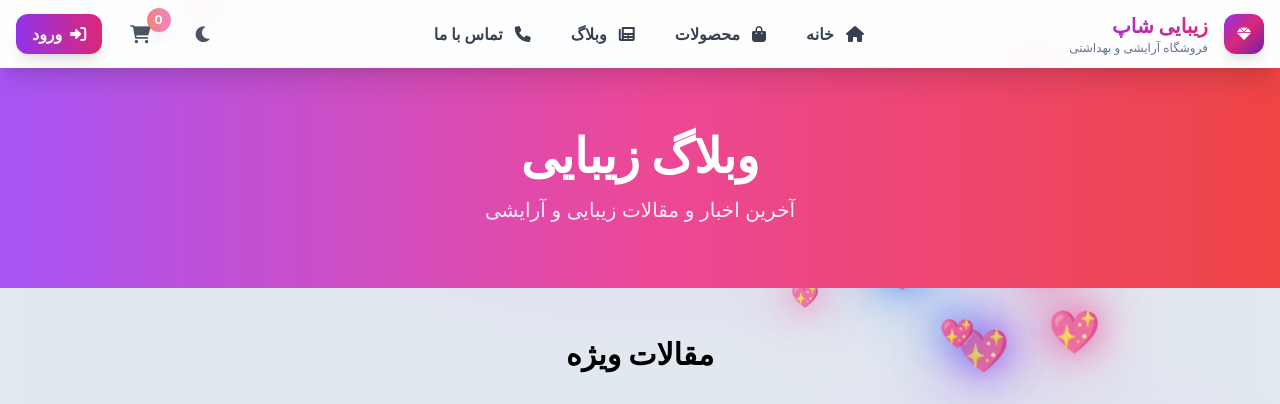
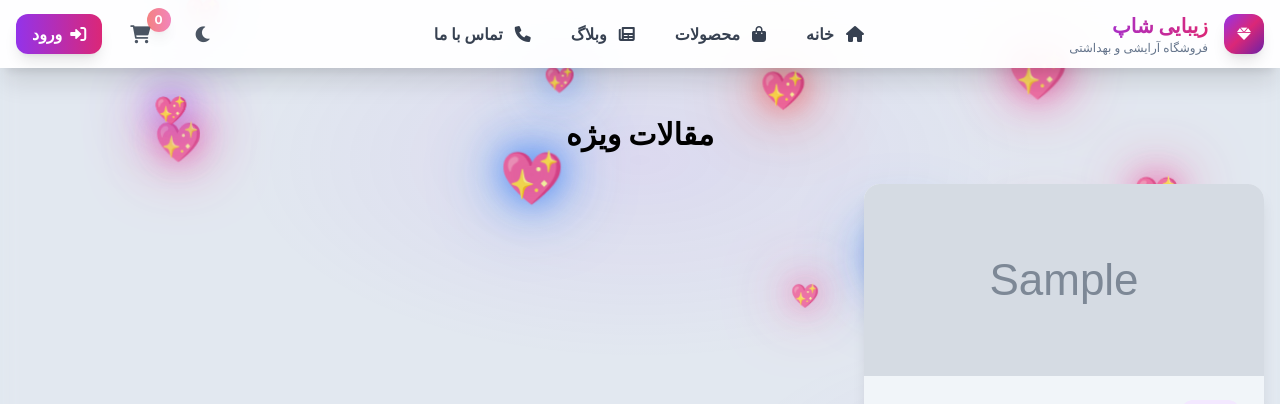
Before and after one commit to AbolfazlMohammady/online_shop, a Django app: page /blog/ in a window 1280 px wide. Shown: the top 404 px of the page. Run offline with Django 5.2, Linux system fonts and the light colour scheme; tables that the repository leaves empty hold one stand-in row (values such as "Sample post"); grey boxes marked "Sample" are stand-in pictures; some libraries are stand-ins or nearby versions.

Commit message:
دیباگ وبلاگ

```diff
--- a/blog/models.py
+++ b/blog/models.py
@@ -42,3 +42,9 @@ class Post(models.Model):
         if self.excerpt:
             return self.excerpt
         return self.content[:200] + "..." if len(self.content) > 200 else self.content
+
+    def get_tags_list(self):
+        """برگرداندن لیست برچسب‌ها"""
+        if self.tags:
+            return [tag.strip() for tag in self.tags.split(',')]
+        return []
--- a/blog/templates/blog/blog_home.html
+++ b/blog/templates/blog/blog_home.html
@@ -2,13 +2,7 @@
 
 {% block contact %}
 <div class="min-h-screen">
-    <!-- Blog Header -->
-    <section class="bg-gradient-to-r from-purple-500 via-pink-500 to-red-500 text-white py-16">
-        <div class="container mx-auto px-4 text-center">
-            <h1 class="text-4xl sm:text-5xl font-bold mb-4">وبلاگ زیبایی</h1>
-            <p class="text-xl opacity-90">آخرین اخبار و مقالات زیبایی و آرایشی</p>
-        </div>
-    </section>
+
 
     <!-- Featured Posts -->
     {% if featured_posts %}
--- a/blog/templates/blog/post_detail.html
+++ b/blog/templates/blog/post_detail.html
@@ -78,9 +78,9 @@
                         <div class="border-t pt-6 mb-6">
                             <h3 class="text-lg font-bold mb-3">برچسب‌ها</h3>
                             <div class="flex flex-wrap gap-2">
-                                {% for tag in post.tags.split ',' %}
+                                {% for tag in post.get_tags_list %}
                                 <span class="bg-gray-100 text-gray-700 px-3 py-1 rounded-full text-sm">
-                                    {{ tag.strip }}
+                                    {{ tag }}
                                 </span>
                                 {% endfor %}
                             </div>
```
Also changed, not shown: blog/templates/blog/post_list.html (+1 -7 lines).
